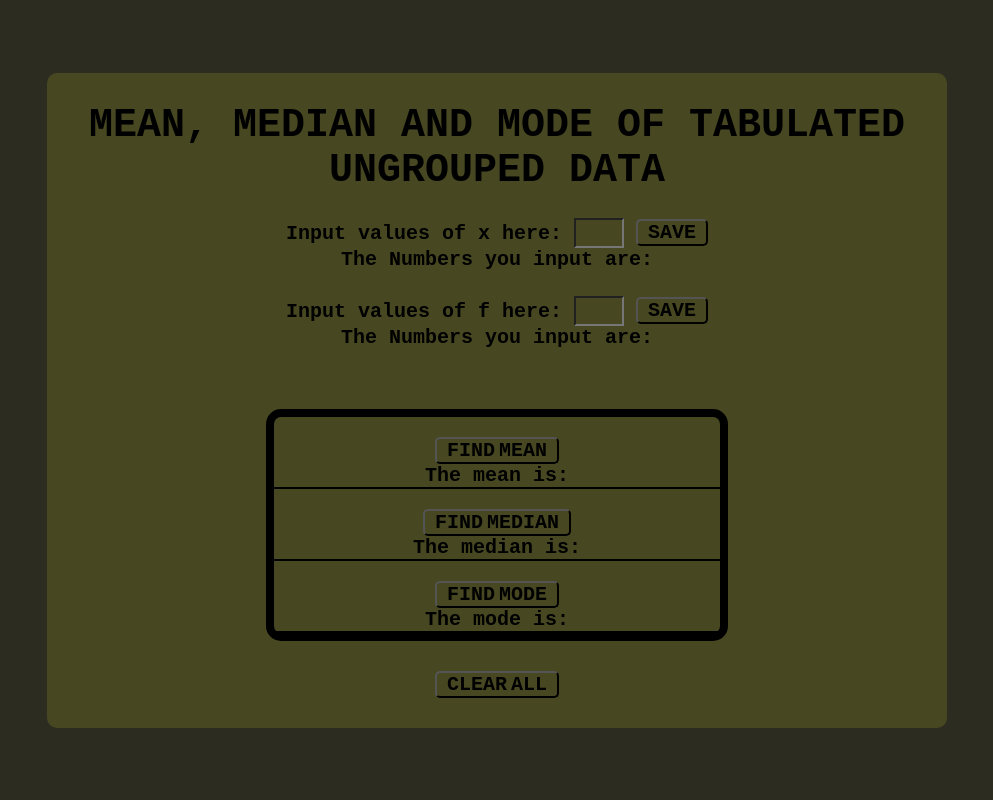
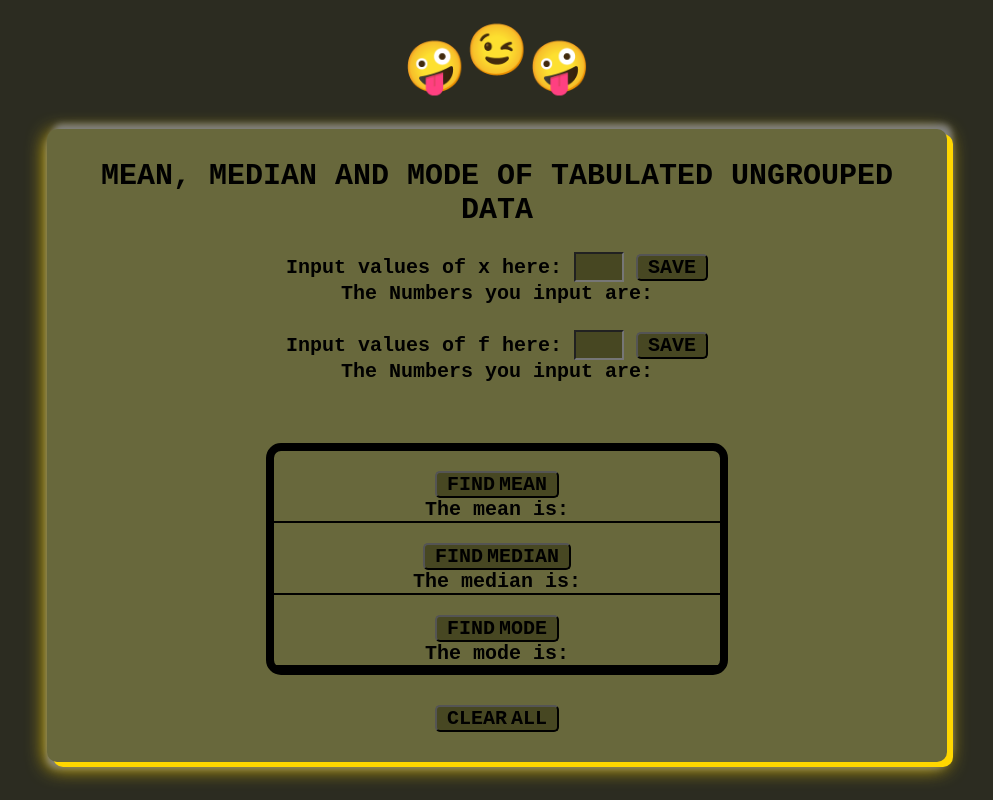
Before and after one commit to bezbrain/Tabulated-Ungrouped-Data, a plain HTML site: page index.html in a window 1280 px wide. Both pictures are taken after a click on the button "FIND MODE". Shown: the whole page, without its empty margins (143-1136 px from the left). Drawn offline with nearby package versions, Linux system fonts and the light colour scheme.

```diff
--- a/index.html
+++ b/index.html
@@ -3,27 +3,42 @@
     <meta charset="UTF-8" />
     <meta http-equiv="X-UA-Compatible" content="IE=edge" />
     <meta name="viewport" content="width=device-width, initial-scale=1.0" />
+    <link
+      rel="stylesheet"
+      href="https://cdnjs.cloudflare.com/ajax/libs/animate.css/4.1.1/animate.min.css"
+    />
     <link rel="stylesheet" href="./style.css" />
     <title>Tabulated Ungrouped Data</title>
   </head>
   <body>
+    <article>
+      <p class="emoji">
+        <span class="emoji-1"> 🤪</span><span class="emoji-2">😉</span
+        ><span class="emoji-3">🤪</span>
+      </p>
       <main>
-      <h1 class="header">Mean, Median and Mode of Tabulated Ungrouped Data</h1>
+        <h1 class="header">
+          Mean, Median and Mode of Tabulated Ungrouped Data
+        </h1>
 
         <section class="input-section">
-        <div>
+          <form>
             <label for="input-x">Input values of x here:</label>
             <input type="number" class="x-input" />
             <button class="x-btn btn">save</button>
-          <p>The Numbers you input are: <span class="x-values-input"></span></p>
-        </div>
+            <p>
+              The Numbers you input are: <span class="x-values-input"></span>
+            </p>
+          </form>
 
-        <div>
+          <form>
             <label for="input-x">Input values of f here:</label>
             <input type="number" class="f-input" />
             <button class="f-btn btn">save</button>
-          <p>The Numbers you input are: <span class="f-values-input"></span></p>
-        </div>
+            <p>
+              The Numbers you input are: <span class="f-values-input"></span>
+            </p>
+          </form>
         </section>
 
         <section class="averages-values">
@@ -45,6 +60,7 @@
           Clear all
         </button>
       </main>
+    </article>
 
     <!-- JavaScript -->
     <script src="./main.js"></script>
--- a/main.js
+++ b/main.js
@@ -17,20 +17,22 @@ const clear = document.querySelector(".clear");
 // =====>>>
 let xArr = [];
 // X-Btn
-xBtn.onclick = () => {
+xBtn.onclick = (e) => {
+  e.preventDefault();
   xArr.push(Number(inputX.value));
   xValuesInput.textContent = xArr.join(", ");
   inputX.value = "";
-  // console.log(xArr);
+  console.log(xArr);
 };
 
 let fArr = [];
 // F-Btn
-fBtn.onclick = () => {
+fBtn.onclick = (e) => {
+  e.preventDefault();
   fArr.push(Number(inputF.value));
   fValuesInput.textContent = fArr.join(", ");
   inputF.value = "";
-  // console.log(fArr);
+  console.log(fArr);
 };
 // End of Program to input x and f values
 
@@ -103,10 +105,27 @@ function modalClass() {
   let maxVal = Math.max(...fArr);
   // console.log(maxVal);
   let fArrIndex = fArr.indexOf(maxVal);
-  // console.log(fArrIndex);
+  console.log(fArrIndex);
   let xArrIndex = fArrIndex;
-  let mode = xArr[xArrIndex];
-  modeValue.textContent = mode;
+  let maxVals = fArr.filter((val) => val === maxVal);
+
+  // To find the mode in there are two or more same f as the highest frequencies
+  if (maxVals.length > 1) {
+    let modalFreq = [];
+    for (let i = 0; i < fArr.length; i++) {
+      let maxValueIndices = [];
+      if (fArr[i] === fArr[fArrIndex]) {
+        maxValueIndices.push(i);
+      }
+      console.log(maxValueIndices);
+      xArrIndex = xArr[maxValueIndices];
+      modalFreq.push(xArrIndex);
+      modeValue.textContent = modalFreq.join(", ");
+    }
+  } else {
+    mode = xArr[xArrIndex];
+    modeValue.textContent = mode;
+  }
 }
 
 findMode.onclick = () => {
@@ -123,5 +142,8 @@ clear.onclick = () => {
   meanValue.textContent = "";
   medianValue.textContent = "";
   modeValue.textContent = "";
-  // console.log("I am cleared");
+  xArr = [];
+  fArr = [];
+  console.log(xArr);
+  console.log(fArr);
 };
--- a/style.css
+++ b/style.css
@@ -18,14 +18,72 @@ input::-webkit-inner-spin-button {
   margin: 0;
 }
 
+@keyframes emoji-bounce-1 {
+  0% {
+    transform: translateY(0);
+  }
+  50% {
+    transform: translateY(-20px);
+  }
+  100% {
+    transform: translateY(0);
+  }
+}
+
+@keyframes emoji-bounce-2 {
+  0% {
+    transform: translateY(0);
+  }
+  50% {
+    transform: translateY(-20px);
+  }
+  100% {
+    transform: translateY(0);
+  }
+}
+
+@keyframes emoji-bounce-3 {
+  0% {
+    transform: translateY(0);
+  }
+  50% {
+    transform: translateY(-20px);
+  }
+  100% {
+    transform: translateY(0);
+  }
+}
+
+.emoji-1 {
+  animation: emoji-bounce-1 2s ease-in-out infinite;
+}
+
+.emoji-2 {
+  animation: emoji-bounce-2 3s ease-in-out infinite;
+}
+
+.emoji-3 {
+  animation: emoji-bounce-3 4s ease-in-out infinite;
+}
+
+.emoji {
+  font-size: 50px;
+  display: flex;
+  justify-content: center;
+  margin-bottom: 30px;
+}
+
 main {
   text-align: center;
   font-weight: 700;
   font-size: 20px;
-  background-color: rgb(71, 71, 34);
+  background-color: rgb(104, 104, 60);
   width: 80%;
   border-radius: 10px;
   padding: 30px;
+  margin-inline: auto;
+  box-shadow: 6px 5px 0px gold, 5px -5px 6px gray, 0px 6px 6px grey,
+    0px 5px 20px gold;
 }
 
 .header {
@@ -33,11 +91,11 @@ main {
   text-transform: uppercase;
 }
 
-.input-section div {
+.input-section form {
   margin-top: 25px;
 }
 
-.input-section div input {
+.input-section form input {
   height: 30px;
   width: 50px;
   text-align: center;
```
Also changed, not shown: 1 other file. Lines whose indentation alone changed are shown as unchanged.
